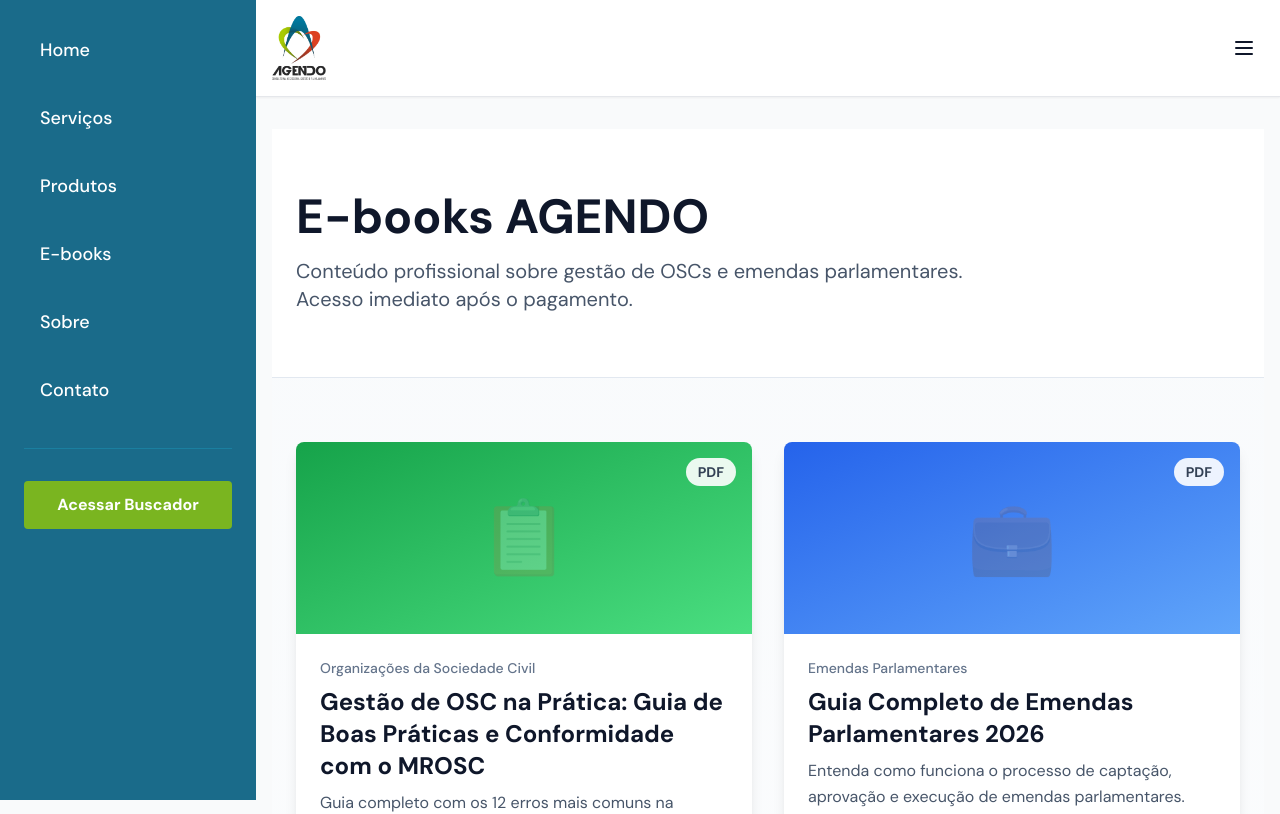
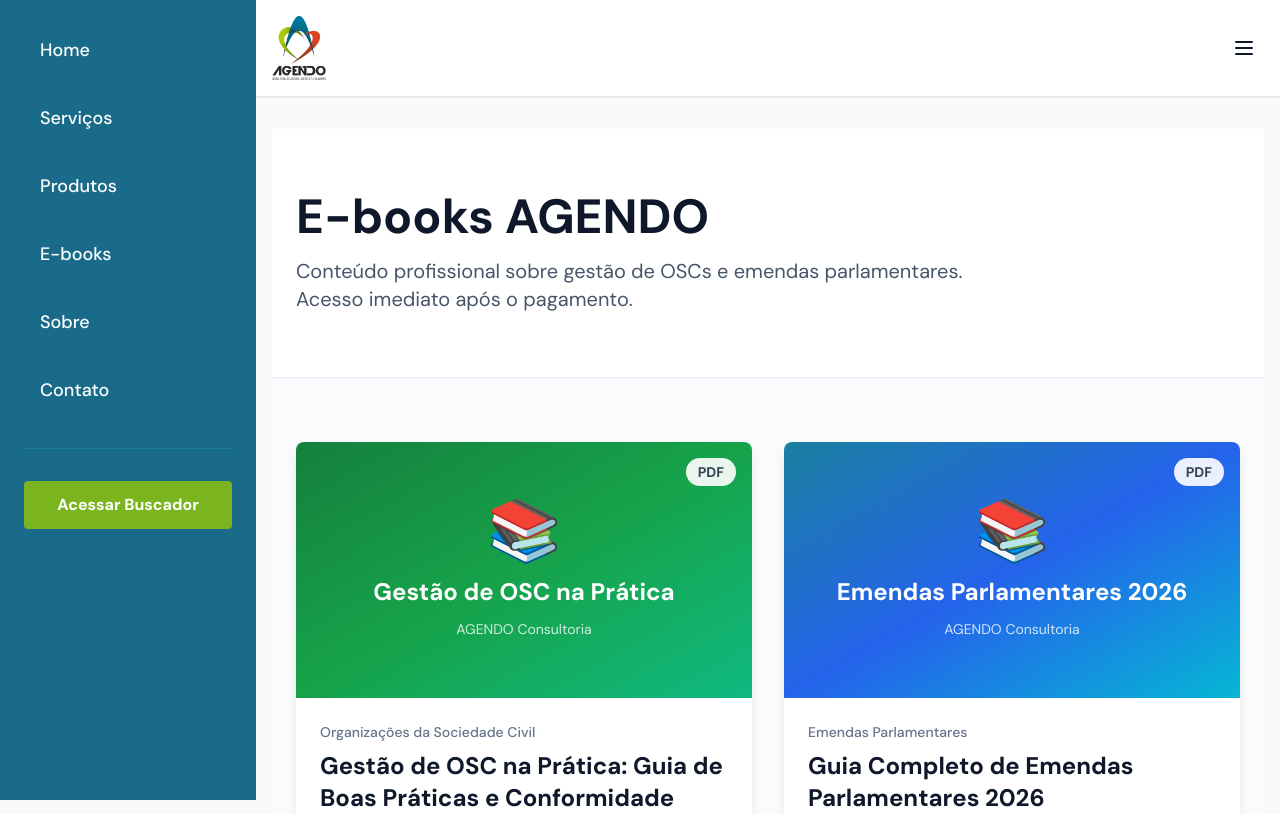
Before and after one commit to AgendoAS/agendo-website, a React (Vite) app in the folder agendo-website/: page /ebooks in a window 1280 px wide. Shown: the top 814 px of the page. Built offline with nearby package versions, Linux system fonts and the light colour scheme.

Commit message:
Update Ebooks.jsx

```diff
--- a/agendo-website/src/pages/Ebooks.jsx
+++ b/agendo-website/src/pages/Ebooks.jsx
@@ -15,8 +15,8 @@
       pages: 22,
       category: 'Organizações da Sociedade Civil',
       highlights: ['Lei 13.019/2014 (MROSC) na prática', '3 fundamentos de gestão eficaz', '12 erros comuns com exemplos reais', 'Questionário de autoavaliação + diagnóstico'],
-      coverColor: 'from-green-600 to-green-400',
-      icon: '📋'
+      coverBg: 'bg-gradient-to-br from-green-700 via-green-600 to-emerald-500',
+      coverTitle: 'Gestão de OSC na Prática'
     },
     {
       id: 2,
@@ -27,8 +27,8 @@
       pages: 48,
       category: 'Emendas Parlamentares',
       highlights: ['Legislação atualizada 2026', 'Passo a passo de captação', 'Modelos de documentação', 'Casos de sucesso reais'],
-      coverColor: 'from-blue-600 to-blue-400',
-      icon: '💼'
+      coverBg: 'bg-gradient-to-br from-blue-700 via-blue-600 to-cyan-500',
+      coverTitle: 'Emendas Parlamentares 2026'
     }
   ];
 
@@ -54,8 +54,12 @@
         <div className="grid md:grid-cols-2 gap-8 mb-12">
           {ebooks.map((ebook) => (
             <div key={ebook.id} className="bg-white rounded-lg shadow-lg overflow-hidden hover:shadow-xl transition-shadow duration-300 flex flex-col">
-              <div className={`bg-gradient-to-br ${ebook.coverColor} h-48 flex items-center justify-center relative`}>
-                <div className="text-7xl opacity-20">{ebook.icon}</div>
+              <div className={`${ebook.coverBg} h-64 flex items-center justify-center relative p-8`}>
+                <div className="text-center">
+                  <div className="text-6xl mb-4">📚</div>
+                  <h4 className="text-2xl font-bold text-white text-center leading-tight">{ebook.coverTitle}</h4>
+                  <p className="text-white text-opacity-80 mt-3 text-sm">AGENDO Consultoria</p>
+                </div>
                 <div className="absolute top-4 right-4 bg-white bg-opacity-90 px-3 py-1 rounded-full text-sm font-semibold text-slate-700">PDF</div>
               </div>
 
```
